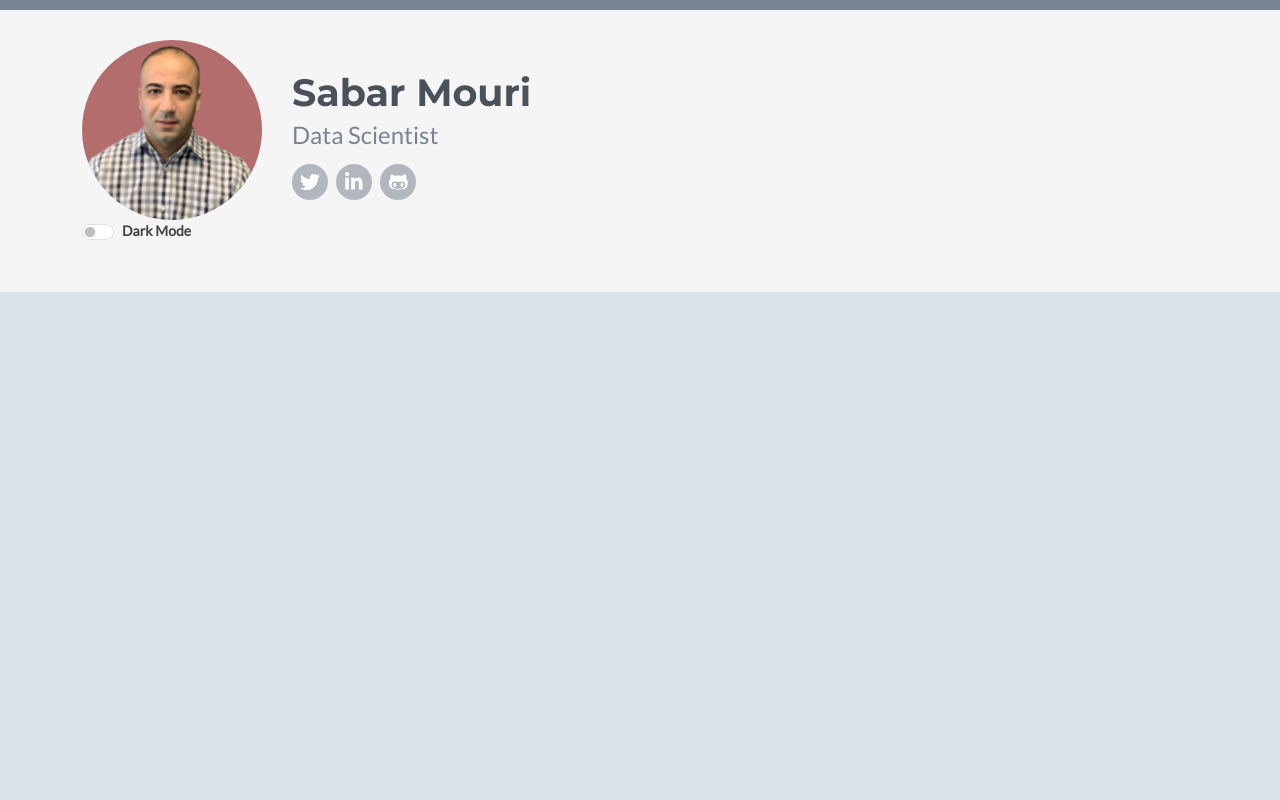
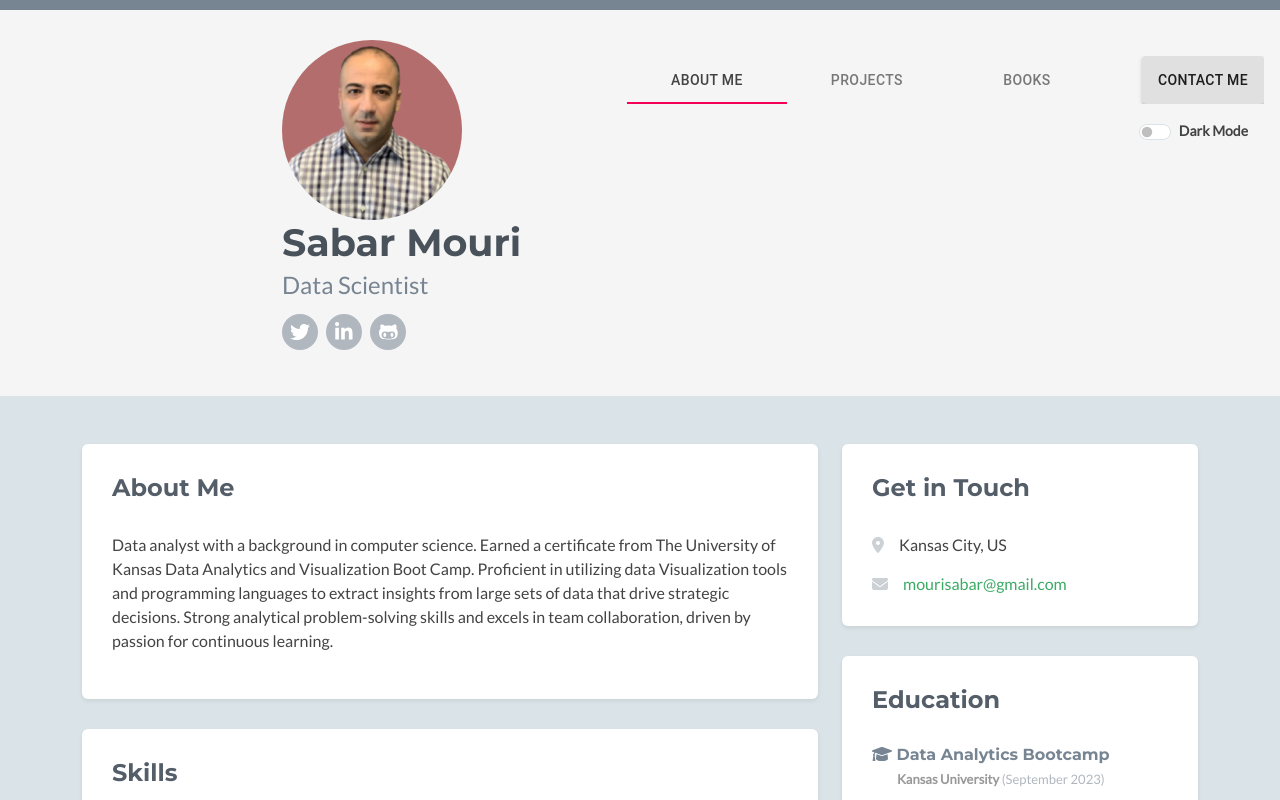
Before and after one commit to dilqvl62/Website_Portfolio, a React (Create React App) app: page / in a window 1280 px wide. Shown: the top 800 px of the page. Built offline with nearby package versions, Linux system fonts and the light colour scheme.

Commit message:
Modified the app file

```diff
--- a/src/App.js
+++ b/src/App.js
@@ -1,4 +1,5 @@
 import React, { Component } from 'react'
+import Navigation from './components/Navigation/Navigation';
 import Header from './components/Header/Header';
 
 /*import './.css';*/
@@ -8,7 +9,10 @@ class App extends Component {
   render() {
     return (
       <div className="App">
-        <Header />
+       < Navigation/>
+
+
+        {/* <Header /> */}
 
 
       </div>
```
